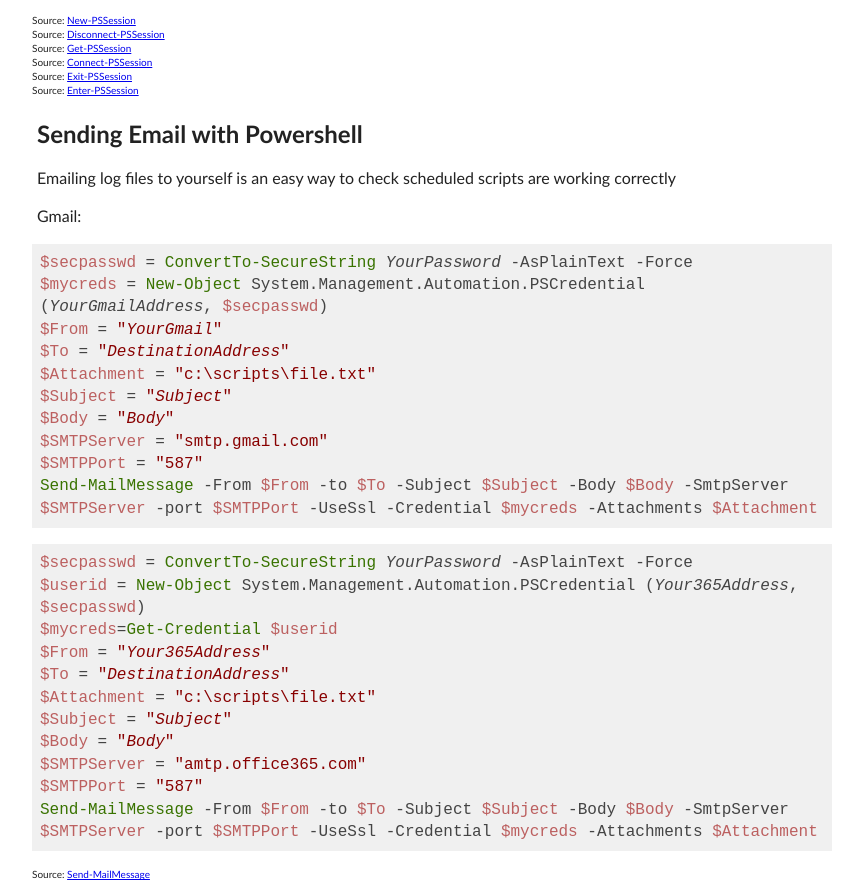
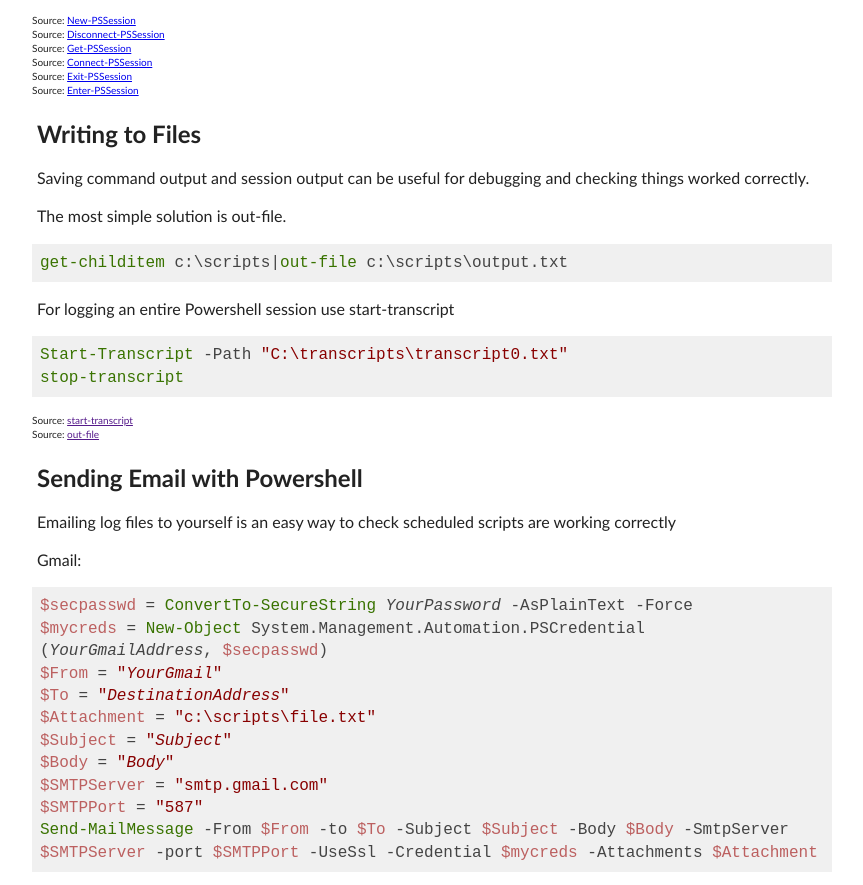
Before and after one commit to nogg3r5/nogg3r5.github.io, a plain HTML site: page index.html in a window 1280 px wide. Shown: the part 1506-2391 px from the top of the page, without its empty margins (208-1071 px from the left). Drawn offline with nearby package versions, Linux system fonts and the light colour scheme.

Commit message:
Add logging to files

```diff
--- a/index.html
+++ b/index.html
@@ -80,6 +80,19 @@
 <p class="source"><a href="https://docs.microsoft.com/en-us/powershell/module/microsoft.powershell.core/connect-pssession?view=powershell-6">Connect-PSSession</a></p>
 <p class="source"><a href="https://docs.microsoft.com/en-us/powershell/module/microsoft.powershell.core/exit-pssession?view=powershell-6">Exit-PSSession</a></p>
 <p class="source"><a href="https://docs.microsoft.com/en-us/powershell/module/microsoft.powershell.core/enter-pssession?view=powershell-6">Enter-PSSession</a></p>
+</section>
+
+<section>
+<h2>Writing to Files</h2>
+<p>Saving command output and session output can be useful for debugging and checking things worked correctly.</p>
+<p>The most simple solution is out-file.</p>
+<pre><code class="Powershell">get-childitem c:\scripts|out-file c:\scripts\output.txt</code></pre>
+<p>For logging an entire Powershell session use start-transcript</p>
+<pre><code class="Powershell">Start-Transcript -Path "C:\transcripts\transcript0.txt"
+stop-transcript</code></pre>
+
+<p class="source"><a href="">start-transcript</a></p>
+<p class="source"><a href="">out-file</a></p>
 </section>
 
 <section>
```
